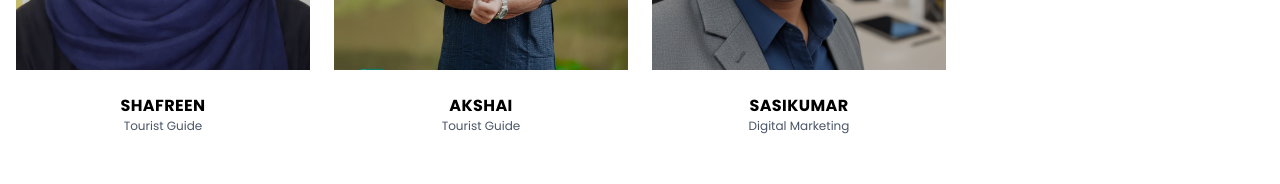
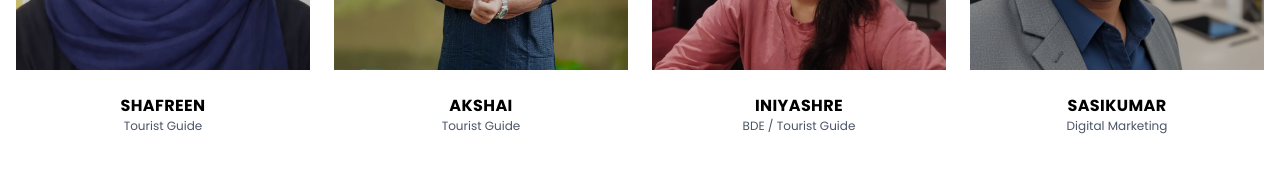
Before and after one commit to LEGENDSASI/PGS, a React (Vite) app: page /our-team in a window 1280 px wide. Shown: the part 915-1099 px from the top of the page. Built offline with nearby package versions, Linux system fonts and the light colour scheme.

Commit message:
update changes in our team

```diff
--- a/src/component/OurTeam.jsx
+++ b/src/component/OurTeam.jsx
@@ -10,6 +10,8 @@ import t5 from "../assets/OurTeam/5.jpg";
 import t6 from "../assets/OurTeam/6.png";
 import t7 from "../assets/OurTeam/7.jpg";
 import sasikumar from '../assets/OurTeam/sashikumar.png'
+import t8 from '../assets/OurTeam/iniyashri.jpg'
+
 
 const OurTeam = () => {
   useEffect(() => {
@@ -23,6 +25,8 @@ const OurTeam = () => {
     { id: 5, name: "Harini", role: "Business Development Executive", image: t5 },
     { id: 3, name: "Shafreen", role: "Tourist Guide", image: t3 },
     { id: 7, name: "Akshai", role: "Tourist Guide", image: t7 },
+    { id: 7, name: "Iniyashre", role: "BDE / Tourist Guide", image: t8 },
+
     { id: 6, name: "Sasikumar", role: "Digital Marketing", image: sasikumar },
   ];
 
```
Also changed, not shown: src/assets/OurTeam/iniyashri.jpg (added).
